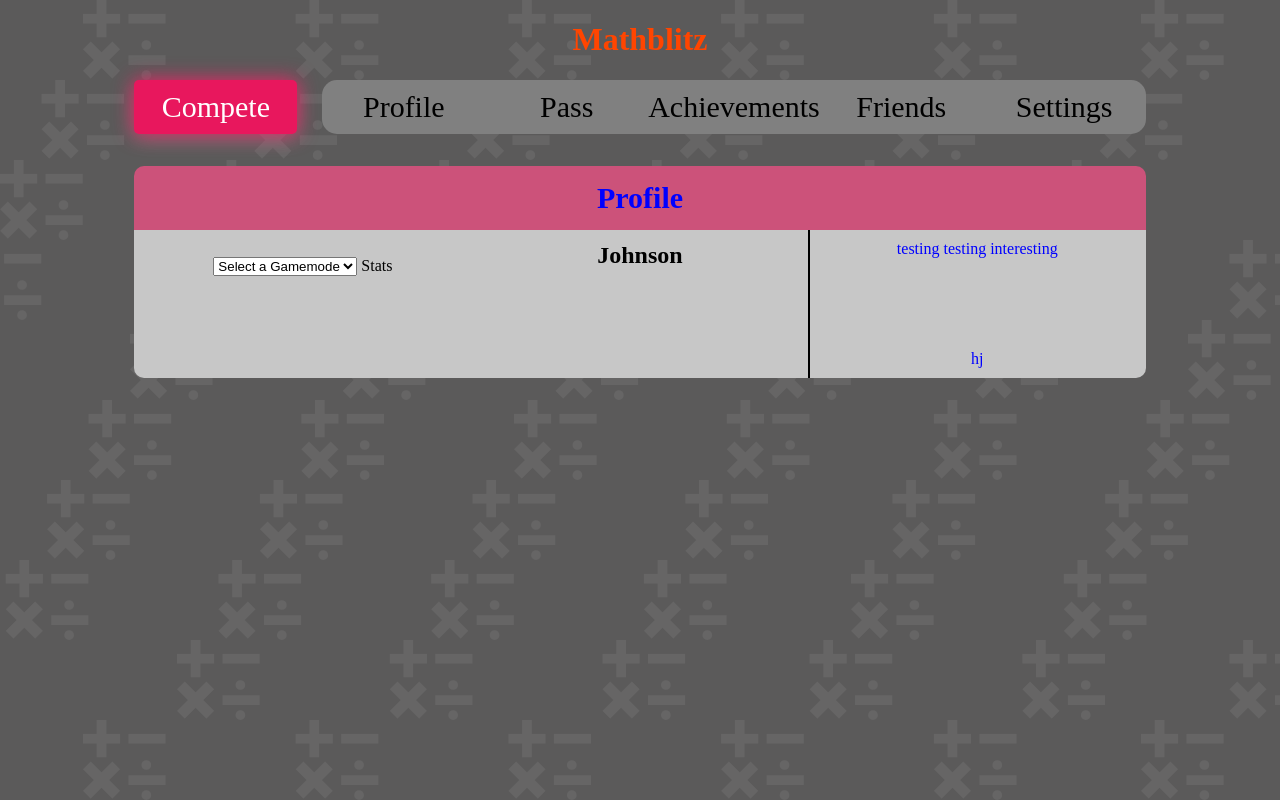
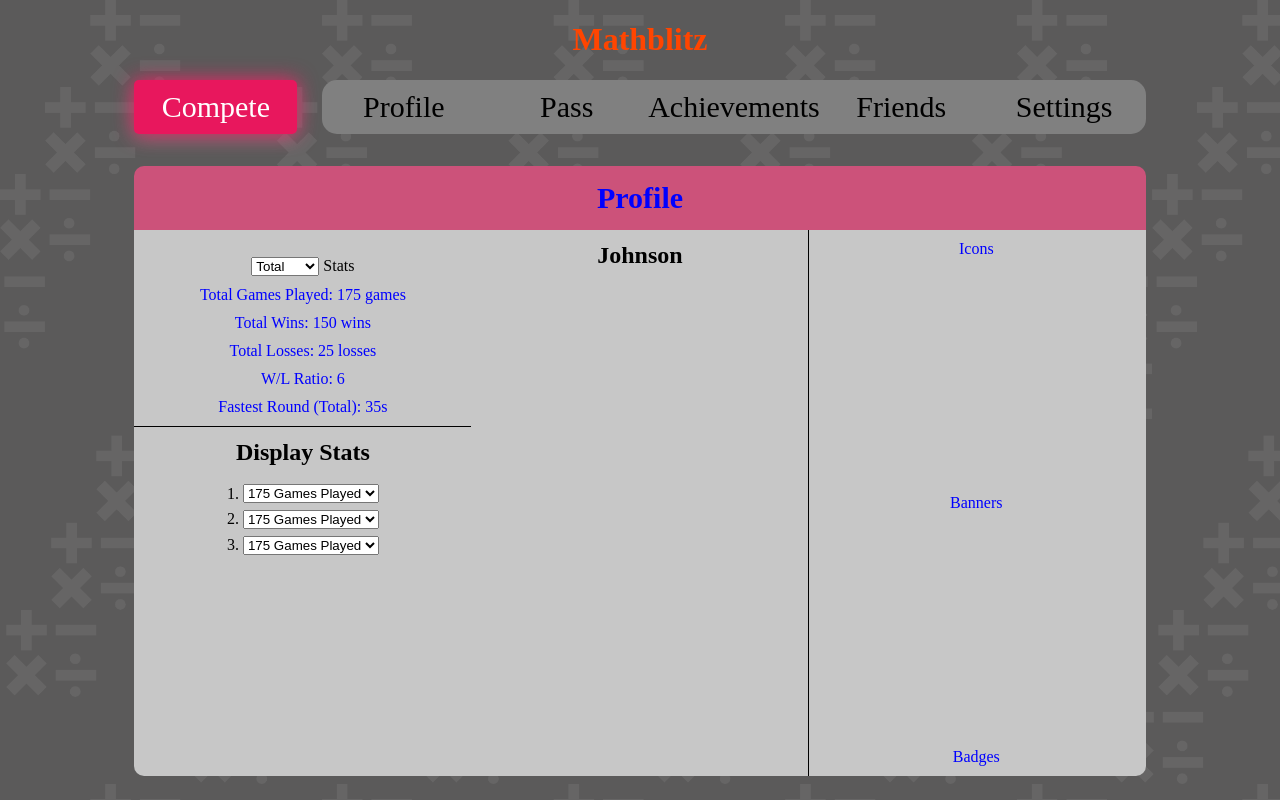
Before and after one commit to aidan-t-chang/mathblitz2, a Django app: page /profile/ in a window 1280 px wide. Run offline with Django 5.2, Linux system fonts and the light colour scheme; some libraries are stand-ins or nearby versions.

Commit message:
added more to the profile page including achievements and a select place on the right

```diff
--- a/demo/myapp/static/main.js
+++ b/demo/myapp/static/main.js
@@ -92,6 +92,8 @@ function getStats(option) {
     }
 }
 
+getStats(1);
+
 function getUsername() {
     dave = document.createElement('h2');
     dave.textContent = player_username;
--- a/demo/myapp/static/style.css
+++ b/demo/myapp/static/style.css
@@ -21,6 +21,7 @@ p {
 
 h2 {
   margin-top: 0.5em;
+  margin-bottom: 0.5em;
 }
 
 .centered {
@@ -38,7 +39,6 @@ ul {
     list-style-type: none;
     margin: 0;
     padding: 0;
-    align-items: stretch;
     display: flex;
 }
 
@@ -204,7 +204,9 @@ li:hover {
 .columnleft {
   float: left;
   width: 33%;
-  border-left: 2px solid black;
+  border-left: 1.5px solid black;
+  overflow-y: scroll;
+  overflow-x: hidden;
 }
 
 .row:after {
@@ -220,3 +222,11 @@ li:hover {
 select {
   margin-top: 2em;
 }
+
+.statistics {
+  margin-top: 0.5em;
+}
+
+.stats {
+  border-bottom: 1px solid black;
+}
--- a/demo/myapp/templates/profile.html
+++ b/demo/myapp/templates/profile.html
@@ -2,21 +2,39 @@
 {% block content %} <p class="title">Profile</p> {% endblock %}
 {% block content2 %}
 <div class="row">
-    <div class="column">
+    <div class="column" id="column">
         <select id="options">
-            <option value="none" selected disabled hidden>Select a Gamemode</option>
             <option value="option1">Total</option>
             <option value="option2">Ranked</option>
             <option value="option3">Casual</option>
         </select>
         <label for="options">Stats</label>
-        <div id="content"></div>
+        <div class="stats" id="content"></div>
+        <h2>Display Stats</h2>
+        <label for="statistics">1. </label><select class="statistics">
+            <option>175 Games Played</option>
+            <option>150 Wins</option>
+            <option>6 W/L Ratio</option>
+        </select><br>
+        <label for="statistics">2. </label><select class="statistics">
+            <option>175 Games Played</option>
+            <option>150 Wins</option>
+            <option>6 W/L Ratio</option>
+        </select><br>
+        <label for="statistics">3. </label><select class="statistics">
+            <option>175 Games Played</option>
+            <option>150 Wins</option>
+            <option>6 W/L Ratio</option>
+        </select>
+
     </div>
     <div class="columnmid" id="columnmid">
         <h2 class="get"></h2>
     </div>
     <div class="columnleft">
-        <p>testing testing interesting</p><br><br><br><br><p>hj</p>
+        <div class="scroll-content">
+            <p>Icons</p><br><br><br><br><br><br><br><br><br><br><br><br><p>Banners</p><br><br><br><br><br><br><br><br><br><br><br><br><p>Badges</p>
+        </div>
     </div>
 </div>
 {% endblock %}
```
